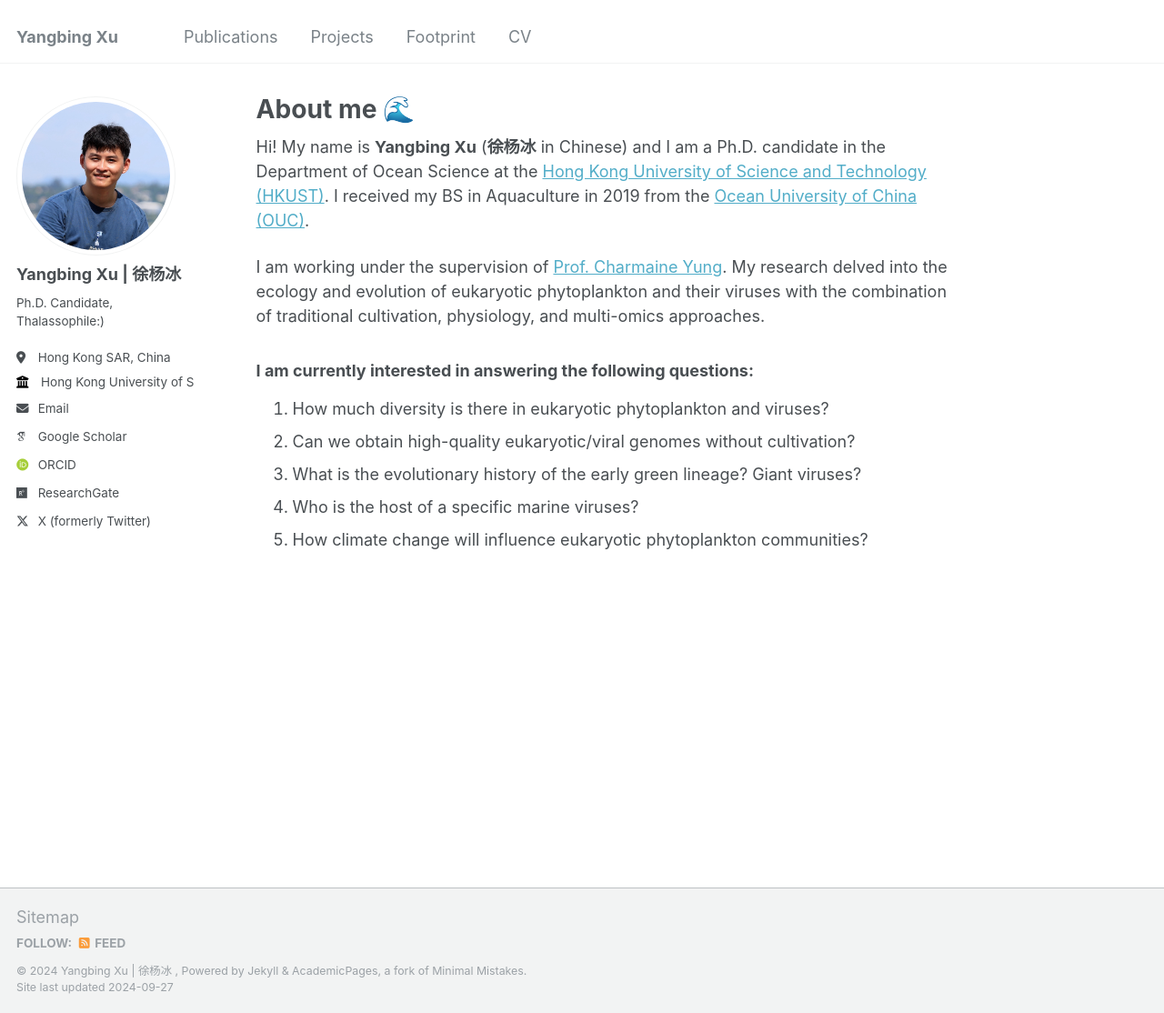
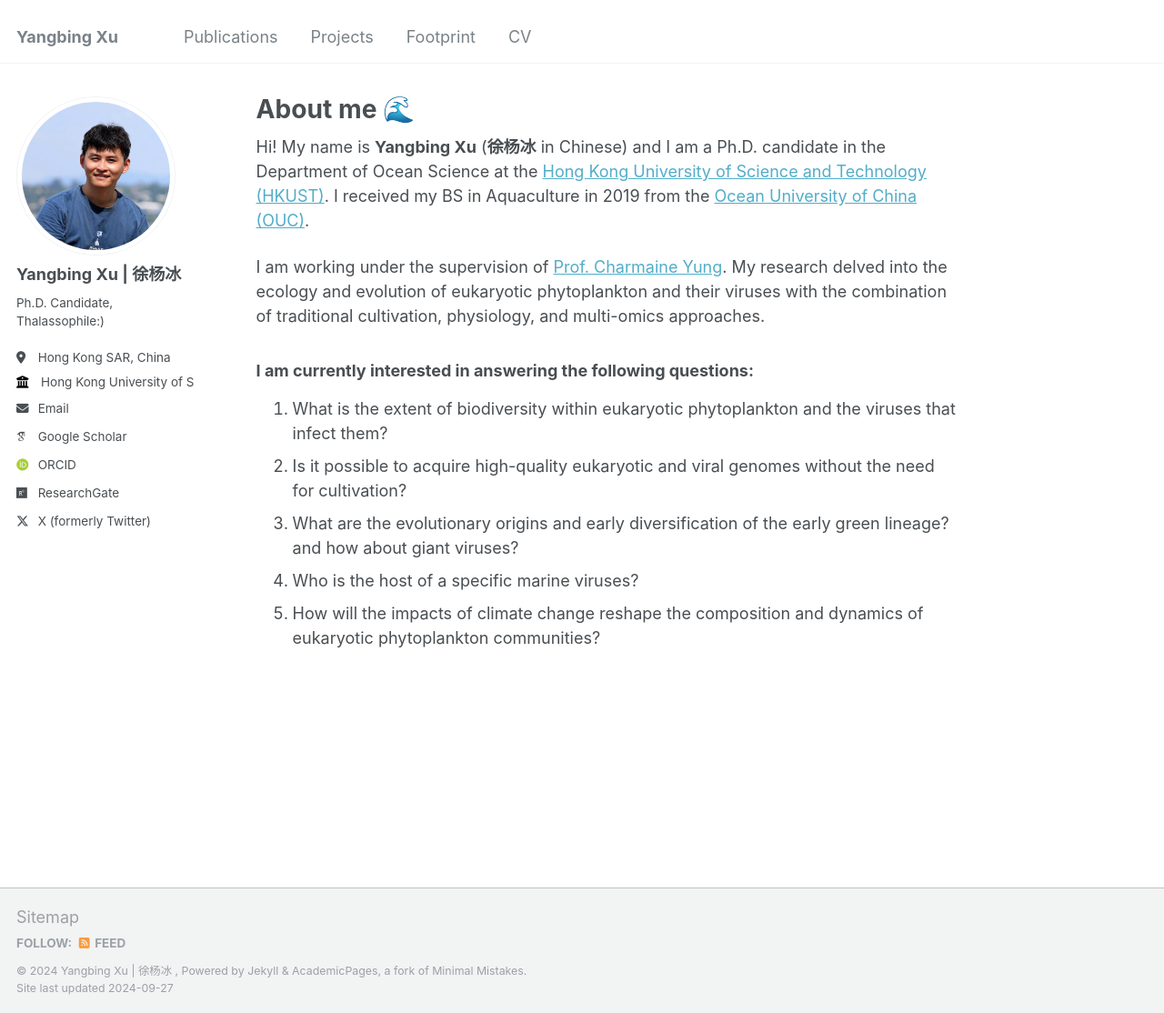
Before and after one commit to Yangbing-Ocean/yangbing, a Jekyll site: the page built from _pages/about.md, in a window 1280 px wide and 1114 px high. Shown: the whole window at 91% size. Built offline with Jekyll 4.4.1, drawn with Linux system fonts in a browser that asks for light colours; some web fonts are replaced.

Commit message:
Update about.md

```diff
--- a/_pages/about.md
+++ b/_pages/about.md
@@ -12,8 +12,8 @@ Hi! My name is **Yangbing Xu** (**徐杨冰** in Chinese) and I am a Ph.D. candi
 I am working under the supervision of [Prof. Charmaine Yung](https://www.charmaineyung.com/). My research delved into the ecology and evolution of eukaryotic phytoplankton and their viruses with the combination of traditional cultivation, physiology, and multi-omics approaches.
 
 ### I am currently interested in answering the following questions:
-1. How much diversity is there in eukaryotic phytoplankton and viruses?
-2. Can we obtain high-quality eukaryotic/viral genomes without cultivation?
-3. What is the evolutionary history of the early green lineage? Giant viruses?
+1. What is the extent of biodiversity within eukaryotic phytoplankton and the viruses that infect them?
+2. Is it possible to acquire high-quality eukaryotic and viral genomes without the need for cultivation?
+3. What are the evolutionary origins and early diversification of the early green lineage? and how about giant viruses?
 4. Who is the host of a specific marine viruses?
-5. How climate change will influence eukaryotic phytoplankton communities?
+5. How will the impacts of climate change reshape the composition and dynamics of eukaryotic phytoplankton communities?
```
